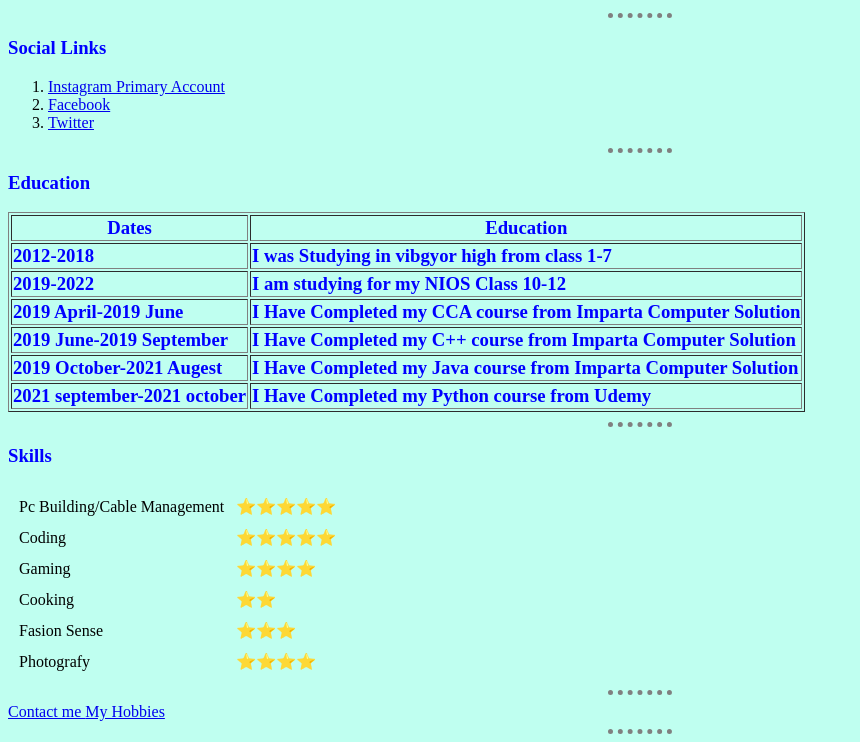
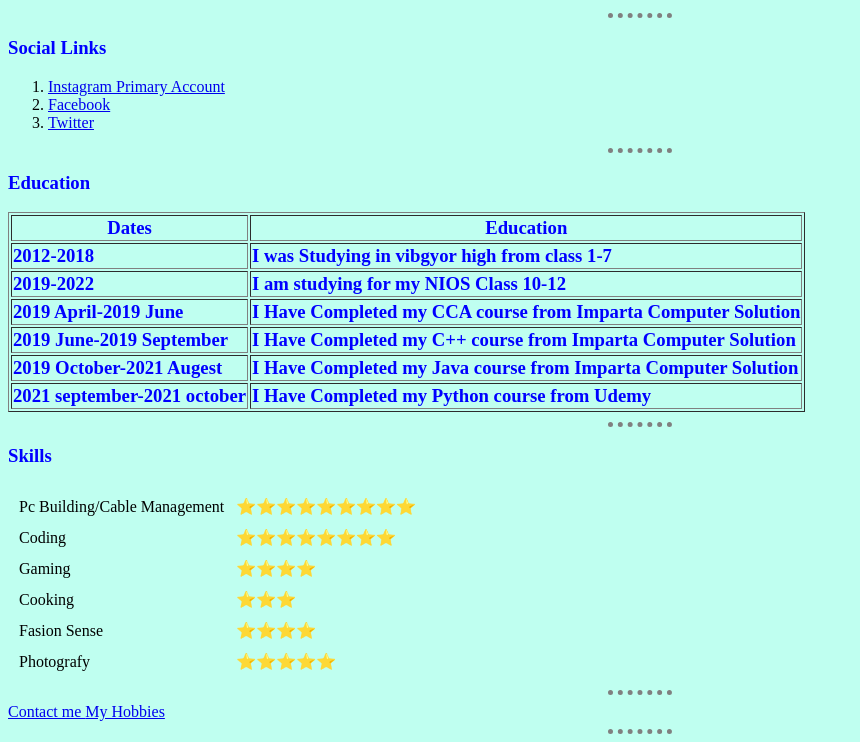
Before and after one commit to sagartekwani78/cv, a plain HTML site: page index.html in a window 1280 px wide. Shown: the part 519-1261 px from the top of the page, without its empty margins (0-860 px from the left). Drawn offline with Linux system fonts and the light colour scheme.

Commit message:
Add initail CV Website

```diff
--- a/index.html
+++ b/index.html
@@ -80,11 +80,11 @@
    <table cellspacing="10">
      <tr>
        <td>Pc Building/Cable Management</td>
-       <td>⭐⭐⭐⭐⭐</td>
+       <td>⭐⭐⭐⭐⭐⭐⭐⭐⭐</td>
       </tr>
       <tr>
         <td>Coding</td>
-        <td>⭐⭐⭐⭐⭐</td>
+        <td>⭐⭐⭐⭐⭐⭐⭐⭐</td>
       </tr>
       <tr>
         <td>Gaming</td>
@@ -92,15 +92,15 @@
       </tr>
       <tr>
         <td>Cooking</td>
-        <td>⭐⭐</td>
+        <td>⭐⭐⭐</td>
       </tr>
       <tr>
         <td>Fasion Sense</td>
-        <td>⭐⭐⭐</td>
+        <td>⭐⭐⭐⭐</td>
       </tr>
       <tr>
         <td>Photografy</td>
-        <td>⭐⭐⭐⭐</td>
+        <td>⭐⭐⭐⭐⭐</td>
       </tr>
      </table>
      <hr>
```
